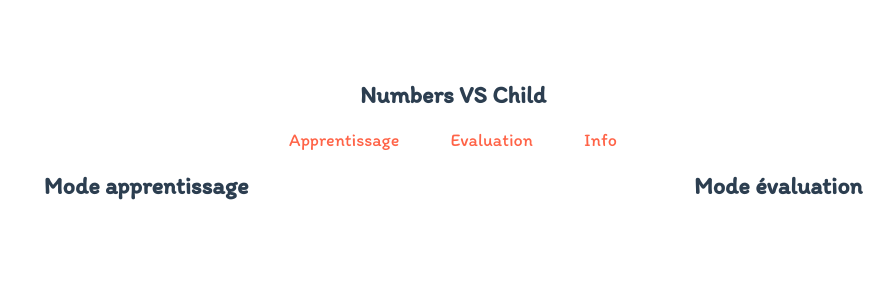
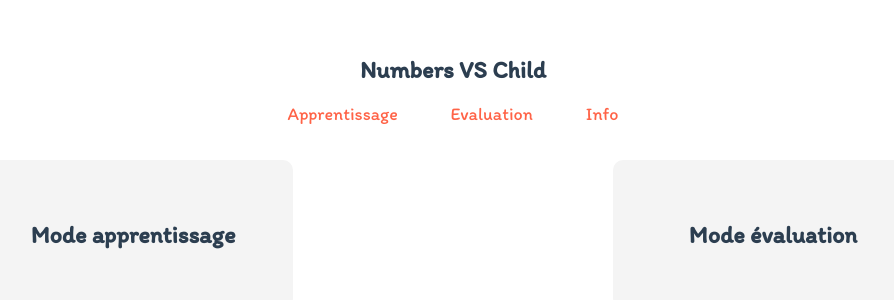
Before and after one commit to lotfiidir/numbers-vs-child, a Vue app: page / in a window 1280 px wide. Shown: the top 300 px of the page, without its empty margins (187-1081 px from the left). Built offline with nearby package versions, Linux system fonts and the light colour scheme.

Commit message:
before merging

```diff
--- a/src/assets/css/style.css
+++ b/src/assets/css/style.css
@@ -5,10 +5,13 @@
   src: local("Itim"), local("Itim-Regular"), url("../fonts/Itim-Regular.ttf") format("woff2");
   unicode-range: U+0000-00FF, U+0131, U+0152-0153, U+02BB-02BC, U+02C6, U+02DA, U+02DC, U+2000-206F, U+2074, U+20AC, U+2122, U+2212, U+2215; }
 body {
+  margin: 0;
+  padding: 0;
   font-family: 'Itim', cursive; }
   body a {
     text-decoration: none; }
   body #header {
+    height: 20vh;
     display: flex;
     justify-content: center;
     align-items: center;
@@ -31,9 +34,15 @@ body {
           body #header nav ul li a {
             font-size: 18px;
             color: tomato; }
-  body .wrap-number .box-choice a {
-    color: #2c3e50;
-    background-color: #eeeeee; }
+  body .wrap-number {
+    height: 60vh; }
+    body .wrap-number .box-choice a {
+      width: 300px;
+      padding: 40px 10px;
+      border-radius: 10px;
+      display: block;
+      color: #2c3e50;
+      background-color: #f4f4f4; }
 
 pre {
   position: absolute;
@@ -45,8 +54,7 @@ pre {
   display: flex;
   -ms-flex-wrap: wrap;
   flex-wrap: wrap;
-  justify-content: space-around;
-  align-content: center; }
+  justify-content: space-around; }
   .wrap-number .number {
     width: 200px;
     height: 200px;
@@ -56,7 +64,7 @@ pre {
     align-items: center;
     border-radius: 5px;
     margin: 20px;
-    background-color: #eeeeee;
+    background-color: #f4f4f4;
     font-size: 100px;
     cursor: pointer;
     box-shadow: 5px 5px 0 #449265;
@@ -75,14 +83,15 @@ pre {
   -webkit-font-smoothing: antialiased;
   -moz-osx-font-smoothing: grayscale;
   text-align: center;
-  color: #2c3e50;
-  margin-top: 60px; }
+  color: #2c3e50; }
   #app .progress-bar {
     width: 100%;
     height: 20px;
     margin: auto;
     border-radius: 50px;
-    background-color: #449265; }
+    background-color: #2c3e50; }
+    #app .progress-bar p {
+      color: #f4f4f4; }
   #app .equal {
     width: 0;
     height: 100px;
@@ -141,7 +150,7 @@ pre {
     align-items: center;
     border-radius: 5px;
     margin: 20px;
-    background-color: #eeeeee;
+    background-color: #f4f4f4;
     font-size: 80px; }
   .operation .multiplicator {
     height: 50px;
@@ -188,7 +197,7 @@ pre {
     align-items: center;
     border-radius: 5px;
     margin: 20px;
-    background-color: #eeeeee;
+    background-color: #f4f4f4;
     font-size: 50px;
     cursor: pointer; }
 
--- a/src/assets/css/style.scss
+++ b/src/assets/css/style.scss
@@ -3,20 +3,23 @@
   font-family: 'Itim';
   font-style: normal;
   font-weight: 400;
-  src: local('Itim'), local('Itim-Regular'), url("../fonts/Itim-Regular.ttf") format('woff2');
+  src: local('Itim'), local('Itim-Regular'), url('../fonts/Itim-Regular.ttf') format('woff2');
   unicode-range: U+0000-00FF, U+0131, U+0152-0153, U+02BB-02BC, U+02C6, U+02DA, U+02DC, U+2000-206F, U+2074, U+20AC, U+2122, U+2212, U+2215;
 }
 
-$colorBtn: #eeeeee;
+$colorBtn: #f4f4f4;
 $colorFont: #2c3e50;
 $green: #449265;
 
 body {
+  margin: 0;
+  padding: 0;
   font-family: 'Itim', cursive;
   a {
     text-decoration: none;
   }
   #header {
+    height: 20vh;
     display: flex;
     justify-content: center;
     align-items: center;
@@ -47,8 +50,13 @@ body {
     }
   }
   .wrap-number {
+    height: 60vh;
     .box-choice {
       a {
+        width: 300px;
+        padding: 40px 10px;
+        border-radius:10px;
+        display: block;
         color: $colorFont;
         background-color: $colorBtn;
       }
@@ -68,7 +76,6 @@ pre {
   -ms-flex-wrap: wrap;
   flex-wrap: wrap;
   justify-content: space-around;
-  align-content: center;
   .number {
     width: 200px;
     height: 200px;
@@ -102,13 +109,15 @@ pre {
   -moz-osx-font-smoothing: grayscale;
   text-align: center;
   color: $colorFont;
-  margin-top: 60px;
   .progress-bar {
     width: 100%;
     height: 20px;
     margin: auto;
     border-radius: 50px;
-    background-color: #449265;
+    background-color: $colorFont;
+    p{
+      color: $colorBtn;
+    }
   }
   .equal{
     width: 0;
--- a/src/components/Recap.vue
+++ b/src/components/Recap.vue
@@ -1,13 +1,24 @@
 <template>
-    <div>
-      <h1>Récapitulatif</h1>
+  <div>
+    <h1>Récapitulatif</h1>
+    <div v-for="items in store.apprentisage.recapNow">
+      <p>{{items.a}} X {{items.b}} =</p><span v-for="item in items">{{item}}</span>
     </div>
+  </div>
 </template>
 
 <script>
-    export default {
-        name: "recap"
-    }
+  import store from "../store/store";
+
+  export default {
+    name: "recap",
+    data() {
+      return {
+        store:store
+      }
+    },
+
+  }
 </script>
 
 <style scoped>
--- a/src/components/Table.vue
+++ b/src/components/Table.vue
@@ -3,7 +3,7 @@
     <div @click="store.apprentisage.step = 10">jump</div>
     <div class="progress-bar" v-bind:style="{ width: 10 * store.apprentisage.step + '%' }">
       <p>
-        {{store.apprentisage.step}}
+        {{store.apprentisage.step}}/10
       </p>
     </div>
     <div class="operation">
@@ -13,15 +13,15 @@
     </div>
     <div class="equal"></div>
     <div class="response number">
-      <h2 v-for="response in store.apprentisage.responses" @click="next(response, $event)">{{response}}</h2>
+      <h2 v-if="response != 'NaN'" v-for="response in store.apprentisage.responses" @click="next(response, $event)">
+        {{response}}</h2>
     </div>
-    <div class="minuetrie">{{datenow}}</div>
     <div class="modal" v-if="store.apprentisage.done">
       <div>
         <h2>Bravoooo !</h2>
-        <router-link :to="{ name: 'tableMulti', query: { essai:'' }}">
+        <a href="" @click="init">
           Refaire la table de {{store.apprentisage.numberA}}
-        </router-link>
+        </a>
         <router-link :to="{ name: 'recap', params: {name:'recap'}}">
           Récapitulatif
         </router-link>
@@ -33,32 +33,26 @@
 </template>
 <script>
   import store from "../store/store";
-  import moment from 'moment';
 
   export default {
     name: "tableMulti",
     data() {
       return {
         store: store,
-        datenow: "",
       }
     },
     mounted: function () {
-      this.time();
+      this.init();
     },
     created() {
-      this.init()
+      this.init();
     },
     methods: {
-      time() {
-        const newDate = new Date();
-        setInterval(() => {
-          this.datenow = moment(new Date() - newDate).format('mm:ss:SS');
-        }, 30)
-      },
       init() {
         const sa = store.apprentisage;
         sa.responses = [];
+        sa.step = 1;
+        sa.done = false;
         sa.numberA = this.$route.params.id;
         sa.numberB = sa.arrayMulti[Math.floor(Math.random() * sa.arrayMulti.length)];
         sa.result = sa._operation(sa.numberA, sa.numberB);
@@ -73,18 +67,18 @@
       },
       next(response, $event) {
         const sa = store.apprentisage;
+
         if (sa.result != response) {
           $event.currentTarget.classList.add('response-bad');
           return;
         }
         $event.currentTarget.classList.add('response-good');
-
         setTimeout(() => {
           if (sa.step > 9) {
+            this.$router.push({name: 'recap', params: {name: 'recap'}});
             sa.done = true;
             return;
           }
-
           sa.step++;
           sa.responses = [];
           sa.numberB = sa.arrayMulti[Math.floor(Math.random() * sa.arrayMulti.length)];
@@ -96,7 +90,6 @@
             return .5 - Math.random()
           });
           shuffled.slice(0, 3);
-          sa.currentTime.push(this.datenow);
           sa.arrayMulti.splice(sa.arrayMulti.indexOf(sa.numberB), 1);
           let childResponse = document.querySelectorAll('.response h2');
           childResponse.forEach(function (element) {
--- a/src/store/store.js
+++ b/src/store/store.js
@@ -6,13 +6,12 @@ export default {
     numberB: null,
     result: null,
     arrayMulti: [1, 2, 3, 4, 5, 6, 7, 8, 9, 10],
-    _operation: (numberA, numberB) => {
-      return numberA * numberB;
+    _operation: (a, b) => {
+      return a * b
     },
     done: false,
     isCorrect: false,
-    isNotCorrect: false,
-    currentTime:[],
+    isNotCorrect: false
   },
   evaluation: {}
 }
```
Also changed, not shown: 1 other file (tests, documents, lock files or other folders).
